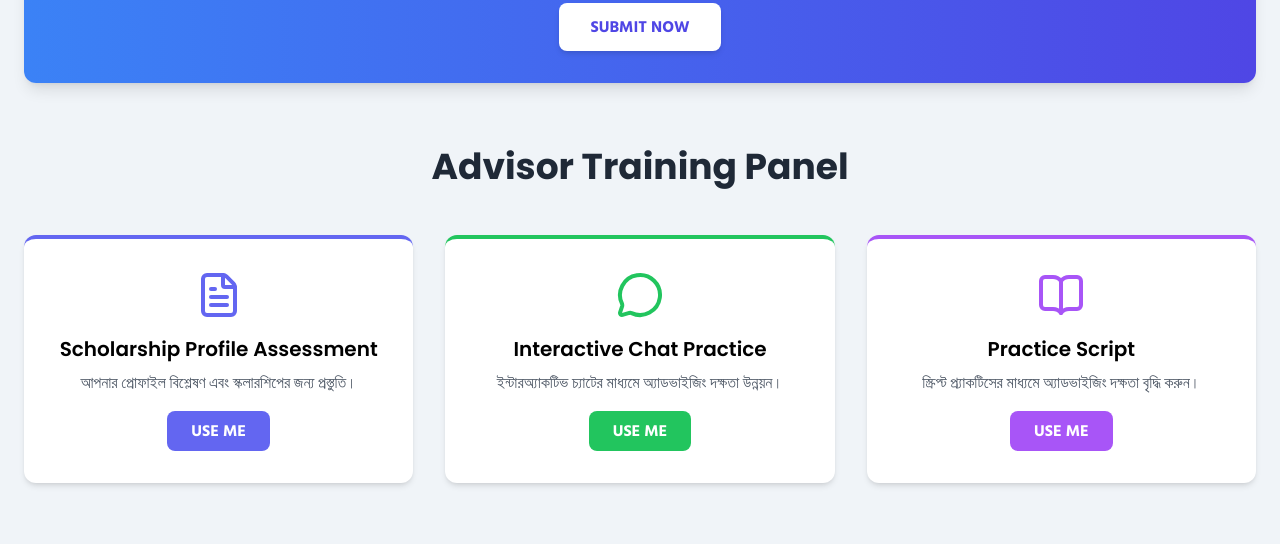
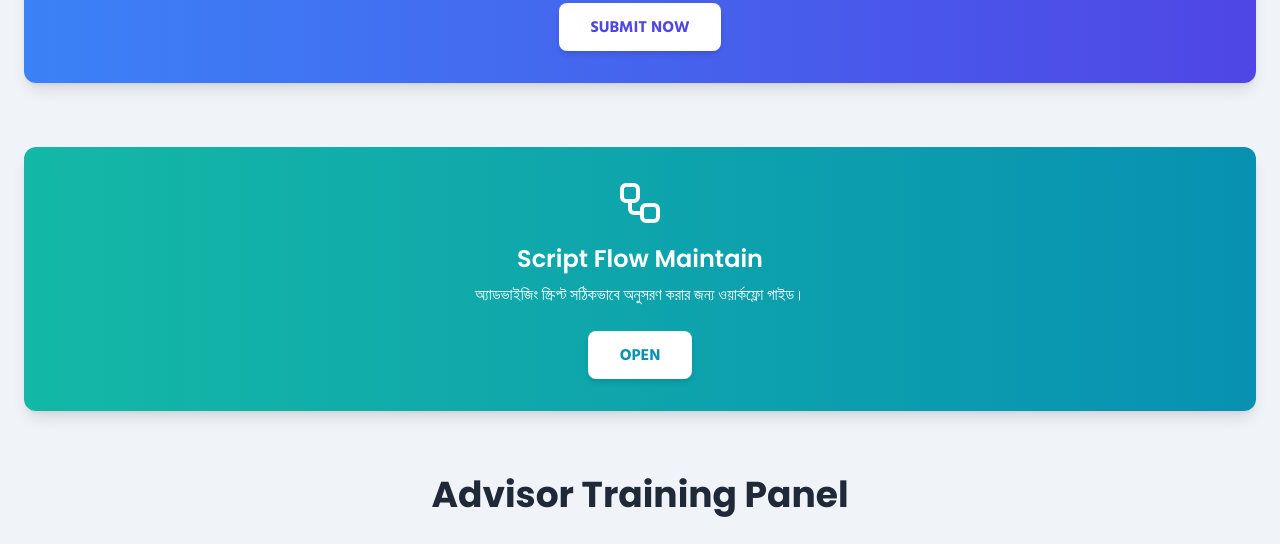
Before and after one commit to Own-M/advisor, a plain HTML site: page index.html in a window 1280 px wide. Shown: the part 821-1365 px from the top of the page. Drawn offline with nearby package versions, Linux system fonts and the light colour scheme.

Commit message:
Update index.html

```diff
--- a/index.html
+++ b/index.html
@@ -39,6 +39,16 @@
             <p class="mb-6">আপনার তথ্য জমা দিন এবং আমাদের অ্যাডভাইজর প্রোগ্রামের জন্য আবেদন করুন।</p>
             <button onclick="location.href='Booking.html'" class="use-btn bg-white text-indigo-600 font-bold py-3 px-8 rounded-lg shadow-md hover:bg-gray-100">
                 SUBMIT NOW
+            </button>
+        </div>
+
+        <!-- Script Flow Maintain Card -->
+        <div class="mb-16 bg-gradient-to-r from-teal-500 to-cyan-600 text-white rounded-xl p-8 text-center shadow-lg transform hover:scale-105 transition-transform duration-300">
+            <i data-lucide="workflow" class="w-12 h-12 mx-auto mb-4"></i>
+            <h3 class="text-2xl font-semibold mb-2">Script Flow Maintain</h3>
+            <p class="mb-6">অ্যাডভাইজিং স্ক্রিপ্ট সঠিকভাবে অনুসরণ করার জন্য ওয়ার্কফ্লো গাইড।</p>
+            <button onclick="location.href='workflow.html'" class="use-btn bg-white text-cyan-600 font-bold py-3 px-8 rounded-lg shadow-md hover:bg-gray-100">
+                OPEN
             </button>
         </div>
 
```
